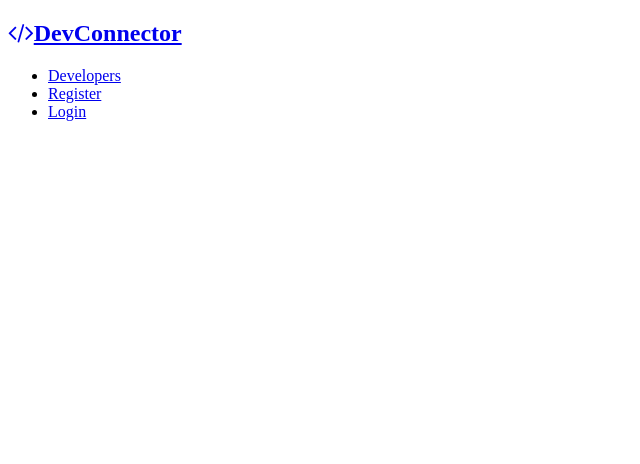
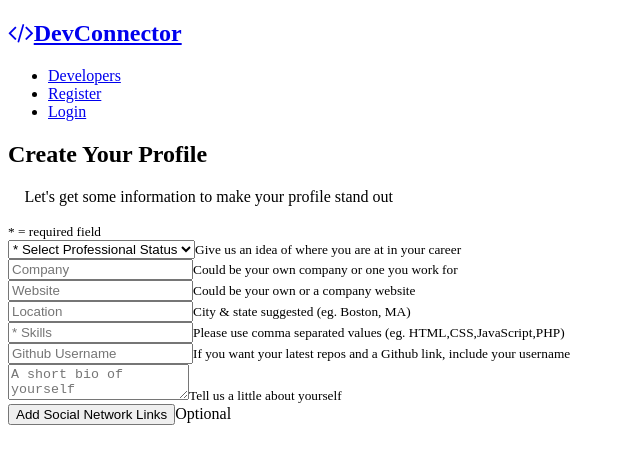
Before and after one commit to y0Phoenix/MERN-Course-TraveryMedia, a React (Create React App) app in the folder client/: page /create-profile in a window 1280 px wide. Shown: the top 464 px of the page, without its empty margins (0-640 px from the left). Built offline with nearby package versions, Linux system fonts and the light colour scheme; no server answers.

Commit message:
create profile page

```diff
--- a/client/src/App.js
+++ b/client/src/App.js
@@ -38,7 +38,7 @@ const App = () => {
                 <Route exact path='/login' element={<Login />} />
                 <Route element={<ProtectedRoute />}>
                     <Route exact path='/dashboard' element={<Dashboard/>} />
-                    <Route exact path='/dashboard' element={<CreateProfile/>} />
+                    <Route exact path='/create-profile' element={<CreateProfile/>} />
                 </Route>
               </Route>
             </Routes>
--- a/client/src/actions/auth.js
+++ b/client/src/actions/auth.js
@@ -25,6 +25,7 @@ export const loadUser = () => async (dispatch) => {
     dispatch({
       type: AUTH_ERROR,
     });
+
   }
 };
 
@@ -78,7 +79,6 @@ export const login = (email, password) => async (dispatch) => {
   const body = JSON.stringify({ email, password });
 
   try {
-    console.log('sending post request to api/auth');
     const res = await axios.post(
       'http://localhost:5000/api/auth',
       body,
--- a/client/src/components/auth/Login.js
+++ b/client/src/components/auth/Login.js
@@ -21,7 +21,6 @@ const Login = ({ login, isAuthenticated }) => {
   };
 
   // redirect if logged in
-  console.log(isAuthenticated);
   if (isAuthenticated) {
     return <Navigate to='/dashboard' />;
   }
--- a/client/src/components/dashboards/Dashboard.js
+++ b/client/src/components/dashboards/Dashboard.js
@@ -4,7 +4,6 @@ import { connect } from 'react-redux';
 import Spinner from '../layout/Spinner';
 import PropTypes from 'prop-types';
 import { getCurrentProfile } from '../../actions/profile';
-import getState from '../../store/getAuth';
 
 const Dashboard = ({
   auth: { isAuthenticated, user },
--- a/client/src/components/profile-forms/CreateProfile.js
+++ b/client/src/components/profile-forms/CreateProfile.js
@@ -3,7 +3,7 @@ import PropTypes from 'prop-types';
 import { connect } from 'react-redux';
 
 const CreateProfile = props => {
-    const {formData, setFormData} = useState({
+    const [formData, setFormData] = useState({
         company: '',
         website: '',
         location: '',
@@ -17,6 +17,8 @@ const CreateProfile = props => {
         youtube: '',
         instagram: ''
     });
+
+    const [displaySocialInputs, toggleSocialInputs] = useState(false);
 
     const {
         company,
@@ -32,6 +34,9 @@ const CreateProfile = props => {
         youtube,
         instagram
     } = formData;
+
+    const onChange = e => setFormData({...formData, [e.target.name]: e.target.value})
+
     return (
         <Fragment>
            <h1 className="large text-primary">
@@ -44,7 +49,7 @@ const CreateProfile = props => {
       <small>* = required field</small>
       <form className="form">
         <div className="form-group">
-          <select name="status">
+          <select name="status" value={status} onChange={(e) => onChange(e)}>
             <option value="0">* Select Professional Status</option>
             <option value="Developer">Developer</option>
             <option value="Junior Developer">Junior Developer</option>
@@ -60,25 +65,25 @@ const CreateProfile = props => {
           >
         </div>
         <div className="form-group">
-          <input type="text" placeholder="Company" name="company" />
+          <input type="text" placeholder="Company" name="company" value={company} onChange={(e) => onChange(e)}/>
           <small className="form-text"
             >Could be your own company or one you work for</small
           >
         </div>
         <div className="form-group">
-          <input type="text" placeholder="Website" name="website" />
+          <input type="text" placeholder="Website" name="website" value={website} onChange={(e) => onChange(e)}/>
           <small className="form-text"
             >Could be your own or a company website</small
           >
         </div>
         <div className="form-group">
-          <input type="text" placeholder="Location" name="location" />
+          <input type="text" placeholder="Location" name="location" value={location} onChange={(e) => onChange(e)}/>
           <small className="form-text"
             >City & state suggested (eg. Boston, MA)</small
           >
         </div>
         <div className="form-group">
-          <input type="text" placeholder="* Skills" name="skills" />
+          <input type="text" placeholder="* Skills" name="skills" value={skills} onChange={(e) => onChange(e)}/>
           <small className="form-text"
             >Please use comma separated values (eg.
             HTML,CSS,JavaScript,PHP)</small
@@ -89,6 +94,7 @@ const CreateProfile = props => {
             type="text"
             placeholder="Github Username"
             name="githubusername"
+            value={githubusername} onChange={(e) => onChange(e)}
           />
           <small className="form-text"
             >If you want your latest repos and a Github link, include your
@@ -96,43 +102,46 @@ const CreateProfile = props => {
           >
         </div>
         <div className="form-group">
-          <textarea placeholder="A short bio of yourself" name="bio"></textarea>
+          <textarea placeholder="A short bio of yourself" name="bio" value={bio} onChange={(e) => onChange(e)}></textarea>
           <small className="form-text">Tell us a little about yourself</small>
         </div>
 
         <div className="my-2">
-          <button type="button" className="btn btn-light">
+          <button onClick={() => toggleSocialInputs(!displaySocialInputs)} type="button" className="btn btn-light">
             Add Social Network Links
           </button>
           <span>Optional</span>
         </div>
 
+        {displaySocialInputs &&
+          <Fragment>
               <div className="form-group social-input">
                 <i className="fab fa-twitter fa-2x"></i>
-          <input type="text" placeholder="Twitter URL" name="twitter" />
+                <input type="text" placeholder="Twitter URL" name="twitter" value={twitter} onChange={(e) => onChange(e)}/>
               </div>
 
               <div className="form-group social-input">
                 <i className="fab fa-facebook fa-2x"></i>
-          <input type="text" placeholder="Facebook URL" name="facebook" />
+                <input type="text" placeholder="Facebook URL" name="facebook" value={facebook} onChange={(e) => onChange(e)}/>
               </div>
 
               <div className="form-group social-input">
                 <i className="fab fa-youtube fa-2x"></i>
-          <input type="text" placeholder="YouTube URL" name="youtube" />
+                <input type="text" placeholder="YouTube URL" name="youtube" value={youtube} onChange={(e) => onChange(e)}/>
               </div>
 
               <div className="form-group social-input">
                 <i className="fab fa-linkedin fa-2x"></i>
-          <input type="text" placeholder="Linkedin URL" name="linkedin" />
+                <input type="text" placeholder="Linkedin URL" name="linkedin" value={linkedin} onChange={(e) => onChange(e)}/>
               </div>
 
               <div className="form-group social-input">
                 <i className="fab fa-instagram fa-2x"></i>
-          <input type="text" placeholder="Instagram URL" name="instagram" />
+                <input type="text" placeholder="Instagram URL" name="instagram" value={instagram} onChange={(e) => onChange(e)}/>
               </div>
               <input type="submit" className="btn btn-primary my-1" />
               <a className="btn btn-light my-1" href="dashboard.html">Go Back</a>
+          </Fragment>}
           </form>
         </Fragment>
     )
--- a/client/src/store/getAuth.js
+++ /dev/null
@@ -1,6 +0,0 @@
-import store from "./store";
-
-export default function getState() {
-    const state = store.getState();
-    return state;
-}
--- a/client/src/store/getDispatch.js
+++ /dev/null
@@ -1,5 +0,0 @@
-import store from "./store";
-
-export default function getDispatch() {
-    return store.dispatch
-}
```
Lines whose indentation alone changed are shown as unchanged.
